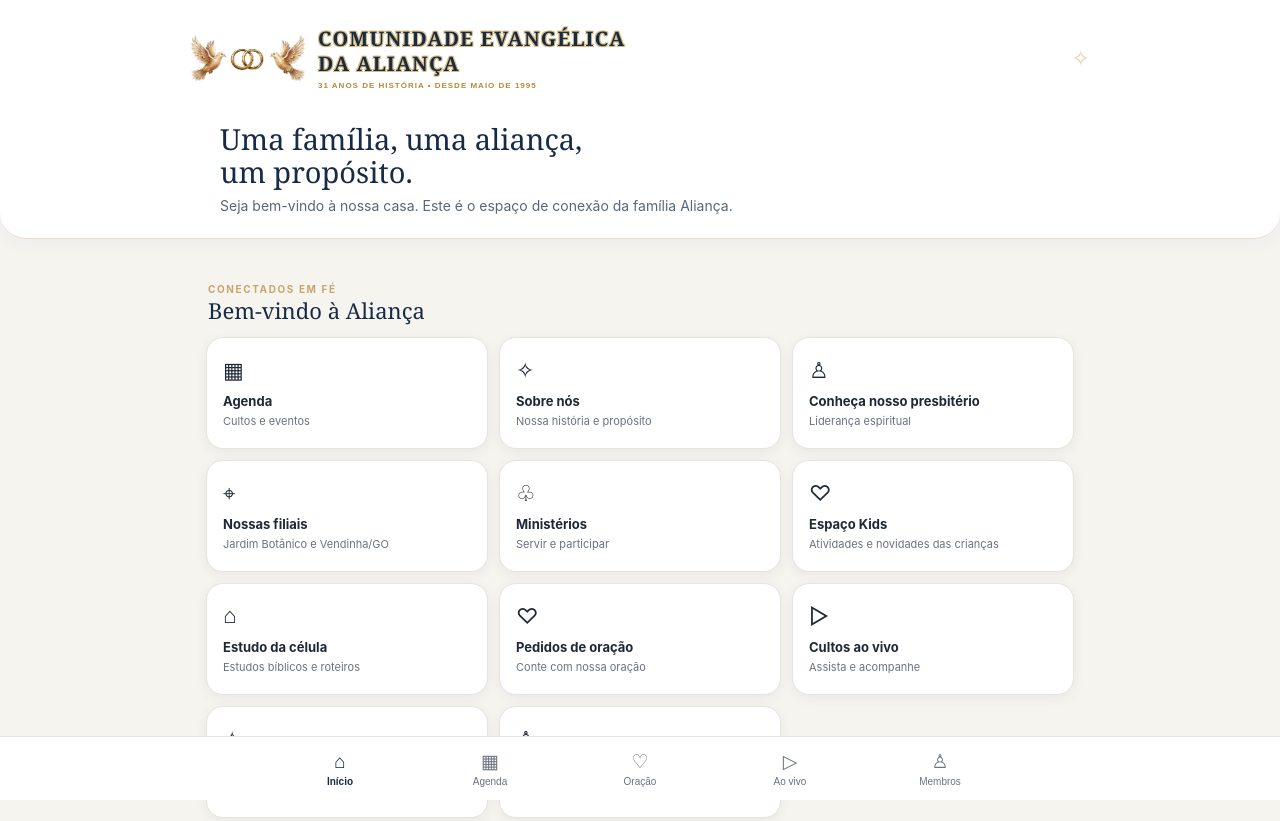
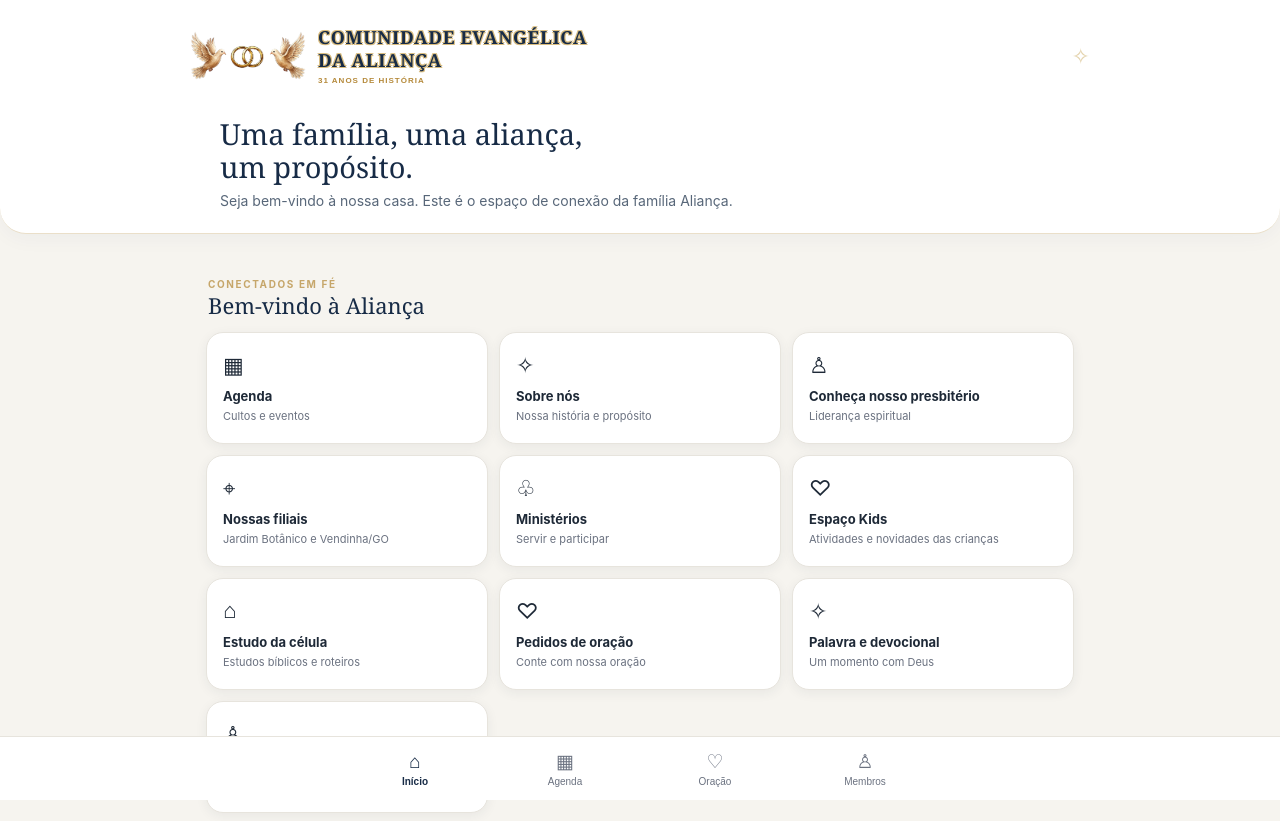
Before and after one commit to iceasede/Alianca, a plain HTML site: page index.html in a window 1280 px wide. Shown: the top 821 px of the page. Drawn offline with Linux system fonts and the light colour scheme.

Commit message:
Add files via upload

```diff
--- a/index.html
+++ b/index.html
@@ -32,7 +32,7 @@ button.primary{border:0;border-radius:12px;background:var(--navy);color:#fff;pad
 button.ghost{border:1px solid var(--line);background:#fff;color:var(--navy);border-radius:11px;padding:10px 13px;cursor:pointer}
 nav{position:fixed;bottom:0;left:0;right:0;background:#fff;border-top:1px solid var(--line);display:flex;justify-content:center;gap:0;padding:8px max(8px,env(safe-area-inset-right)) calc(8px + env(safe-area-inset-bottom));z-index:5}
 nav button{background:none;border:0;color:var(--muted);font-size:10px;flex:1;max-width:150px;padding:5px;cursor:pointer}nav button span{display:block;font-size:19px;margin-bottom:3px}nav button.active{color:var(--navy);font-weight:700}
-.view{display:none}.view.active{display:block}
+.brand strong{display:block;max-width:270px;font-size:clamp(13px,3.3vw,18px);line-height:1.25;letter-spacing:.035em;text-transform:uppercase}.view{display:none}.view.active{display:block}
 form{display:grid;gap:10px}label{font-size:12px;font-weight:650;color:var(--navy)}input,textarea,select{width:100%;border:1px solid var(--line);border-radius:10px;padding:12px;font:inherit;background:#fff}textarea{min-height:100px;resize:vertical}
 .notice{background:#f8f3e8;border:1px solid #eadfc9;border-radius:13px;padding:13px;color:#665638;font-size:12px;line-height:1.5}
 footer{text-align:center;color:#8a8a87;font-size:10px;padding:22px 0}
@@ -42,7 +42,7 @@ footer{text-align:center;color:#8a8a87;font-size:10px;padding:22px 0}
 <body>
 <header>
   <div class="top">
-    <div class="brand"><div class="mark"><img src="logo-alianca.png" alt="Logo oficial da Comunidade Evangélica da Aliança"></div><div><strong>COMUNIDADE EVANGÉLICA<br>DA ALIANÇA</strong><small class="anniversary">31 ANOS DE HISTÓRIA • DESDE MAIO DE 1995</small></div></div>
+    <div class="brand"><div class="mark"><img src="logo-alianca.png" alt="Logo oficial da Comunidade Evangélica da Aliança"></div><div><strong>COMUNIDADE EVANGÉLICA DA ALIANÇA</strong><small class="anniversary">31 ANOS DE HISTÓRIA</small></div></div>
     <div aria-label="Menu" style="font-size:22px;color:#e4d3ad">✧</div>
   </div>
   <h1>Uma família, uma aliança,<br>um propósito.</h1>
@@ -60,7 +60,6 @@ footer{text-align:center;color:#8a8a87;font-size:10px;padding:22px 0}
       <button class="tile" data-go="kids"><span class="ico">♡</span><b>Espaço Kids</b><small>Atividades e novidades das crianças</small></button>
       <button class="tile" data-go="celulas"><span class="ico">⌂</span><b>Estudo da célula</b><small>Estudos bíblicos e roteiros</small></button>
       <button class="tile" data-go="oracao"><span class="ico">♡</span><b>Pedidos de oração</b><small>Conte com nossa oração</small></button>
-      <button class="tile" data-go="ao-vivo"><span class="ico">▷</span><b>Cultos ao vivo</b><small>Assista e acompanhe</small></button>
       <button class="tile" data-go="devocional"><span class="ico">✧</span><b>Palavra e devocional</b><small>Um momento com Deus</small></button>
       <button class="tile" data-go="membros"><span class="ico">♙</span><b>Área de membros</b><small>Acesso reservado</small></button>
     </div>
@@ -209,14 +208,9 @@ footer{text-align:center;color:#8a8a87;font-size:10px;padding:22px 0}
     <p class="notice">Protótipo: o formulário ainda não envia nem armazena pedidos. Será conectado a um canal privado e seguro antes da divulgação.</p>
   </section>
 
-  <section id="ao-vivo" class="view">
-    <div class="section-head"><div><div class="eyebrow">Adore conosco</div><h2>Cultos ao vivo</h2></div></div>
-    <div class="panel"><h3>Transmissões da Aliança</h3><p>O espaço para assistir aos cultos e rever mensagens ficará disponível aqui.</p><p style="margin-top:12px">Precisaremos inserir o link oficial do YouTube ou da plataforma de transmissão da igreja.</p></div>
-  </section>
-
   <section id="devocional" class="view">
     <div class="section-head"><div><div class="eyebrow">Alimento para a fé</div><h2>Palavra e devocional</h2></div></div>
-    <div class="panel"><div class="eyebrow">Versículo</div><h3 style="font-family:Georgia,serif;font-size:20px;line-height:1.4">“O Senhor é o meu pastor; nada me faltará.”</h3><p>Salmos 23:1</p><hr style="border:0;border-top:1px solid var(--line);margin:15px 0"><h3>Para refletir</h3><p>Hoje, reserve um momento para confiar no cuidado de Deus. Mesmo nos dias de incerteza, Ele continua sendo nosso pastor e guia nossos passos.</p></div>
+    <div class="panel"><div class="eyebrow">Versículo do ano</div><h3 style="font-family:Georgia,serif;font-size:20px;line-height:1.4">“O meu Deus, segundo as suas riquezas, suprirá todas as vossas necessidades em glória, por Cristo Jesus.”</h3><p>Filipenses 4:19</p><hr style="border:0;border-top:1px solid var(--line);margin:15px 0"><h3>Uma palavra para este ano</h3><p>Seguimos confiando que Deus é a nossa fonte e que, segundo as riquezas da sua glória em Cristo Jesus, Ele suprirá cada necessidade.</p></div>
   </section>
 
   <section id="membros" class="view">
@@ -246,7 +240,6 @@ footer{text-align:center;color:#8a8a87;font-size:10px;padding:22px 0}
   <button class="active" data-go="home"><span>⌂</span>Início</button>
   <button data-go="agenda"><span>▦</span>Agenda</button>
   <button data-go="oracao"><span>♡</span>Oração</button>
-  <button data-go="ao-vivo"><span>▷</span>Ao vivo</button>
   <button data-go="membros"><span>♙</span>Membros</button>
 </nav>
 <script>
```
Also changed, not shown: 1 other file.
